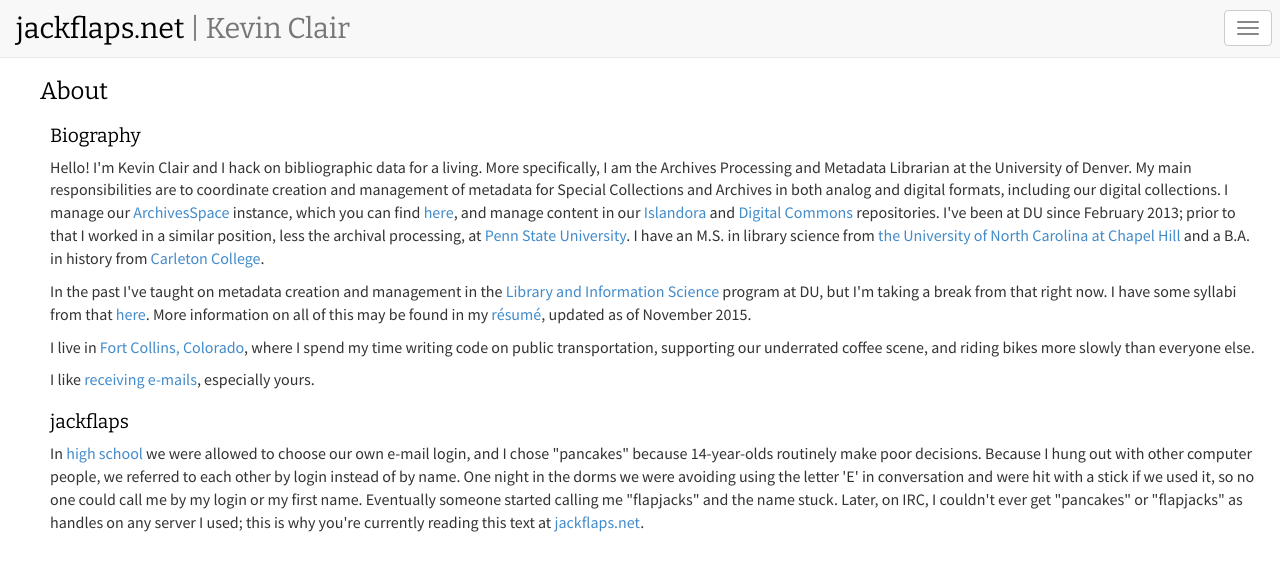
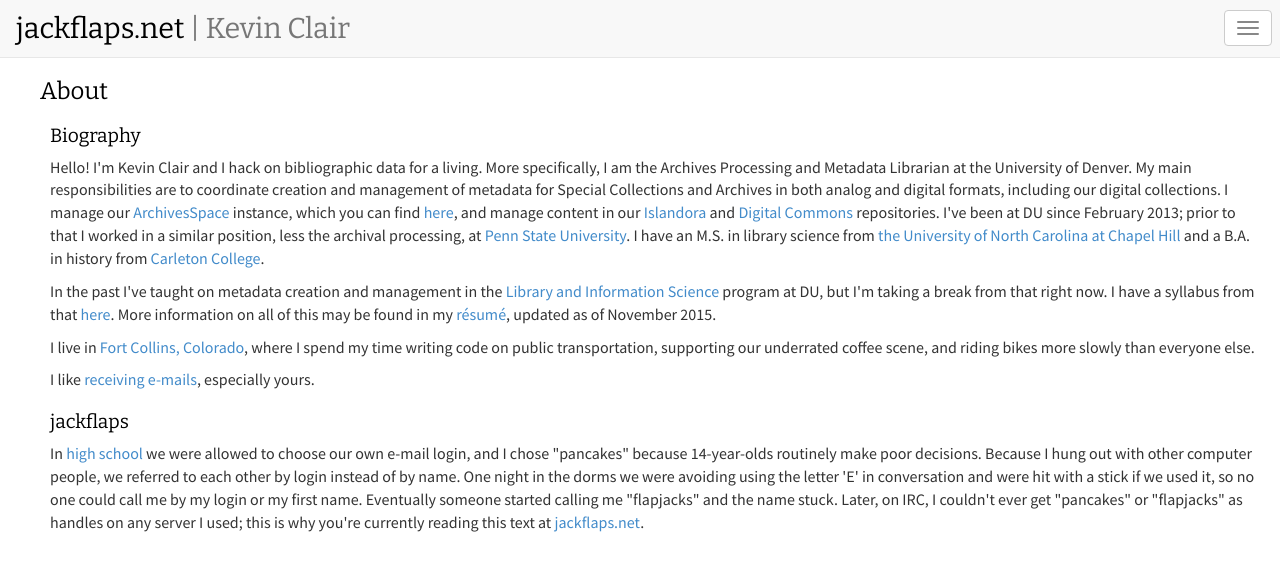
Before and after one commit to jackflaps/jackflaps.github.io, a Jekyll site: the page built from about/index.html, in a window 1280 px wide. Shown: the top 571 px of the page. Built offline with Jekyll 4.4.1, drawn with Linux system fonts in a browser that asks for light colours; Markdown is read by kramdown in place of the engine named in the settings.

Commit message:
updated about page

```diff
--- a/about/index.html
+++ b/about/index.html
@@ -9,7 +9,7 @@ layout: default
   <div class="post-content">
     <h2>Biography</h2>
     <p>Hello! I'm Kevin Clair and I hack on bibliographic data for a living. More specifically, I am the Archives Processing and Metadata Librarian at the University of Denver. My main responsibilities are to coordinate creation and management of metadata for Special Collections and Archives in both analog and digital formats, including our digital collections. I manage our <a href="http://archivesspace.org">ArchivesSpace</a> instance, which you can find <a href="http://duarchives.coalliance.org">here</a>, and manage content in our <a href="https://specialcollections.du.edu">Islandora</a> and <a href="http://digitalcommons.du.edu">Digital Commons</a> repositories. I've been at DU since February 2013; prior to that I worked in a similar position, less the archival processing, at <a href="http://libraries.psu.edu">Penn State University</a>. I have an M.S. in library science from <a href="http://sils.unc.edu">the University of North Carolina at Chapel Hill</a> and a B.A. in history from <a href="http://carleton.edu">Carleton College</a>.</p>
-    <p>In the past I've taught on metadata creation and management in the <a href="http://morgridge.du.edu/programs/library-and-information-science">Library and Information Science</a> program at DU, but I'm taking a break from that right now. I have some syllabi from that <a href="http://jackflaps.net/lis4404">here</a>. More information on all of this may be found in my <a href="http://jackflaps.net/pdf/resume.pdf">résumé</a>, updated as of November 2015.</p>
+    <p>In the past I've taught on metadata creation and management in the <a href="http://morgridge.du.edu/programs/library-and-information-science">Library and Information Science</a> program at DU, but I'm taking a break from that right now. I have a syllabus from that <a href="http://jackflaps.net/lis4404">here</a>. More information on all of this may be found in my <a href="http://jackflaps.net/pdf/resume.pdf">résumé</a>, updated as of November 2015.</p>
     <p>I live in <a href="http://equinoxbrewing.com">Fort Collins, Colorado</a>, where I spend my time writing code on public transportation, supporting our underrated coffee scene, and riding bikes more slowly than everyone else.</p>
     <p>I like <a href="mailto:kevin@jackflaps.net">receiving e-mails</a>, especially yours.</p>
     <h2>jackflaps</h2>
```
